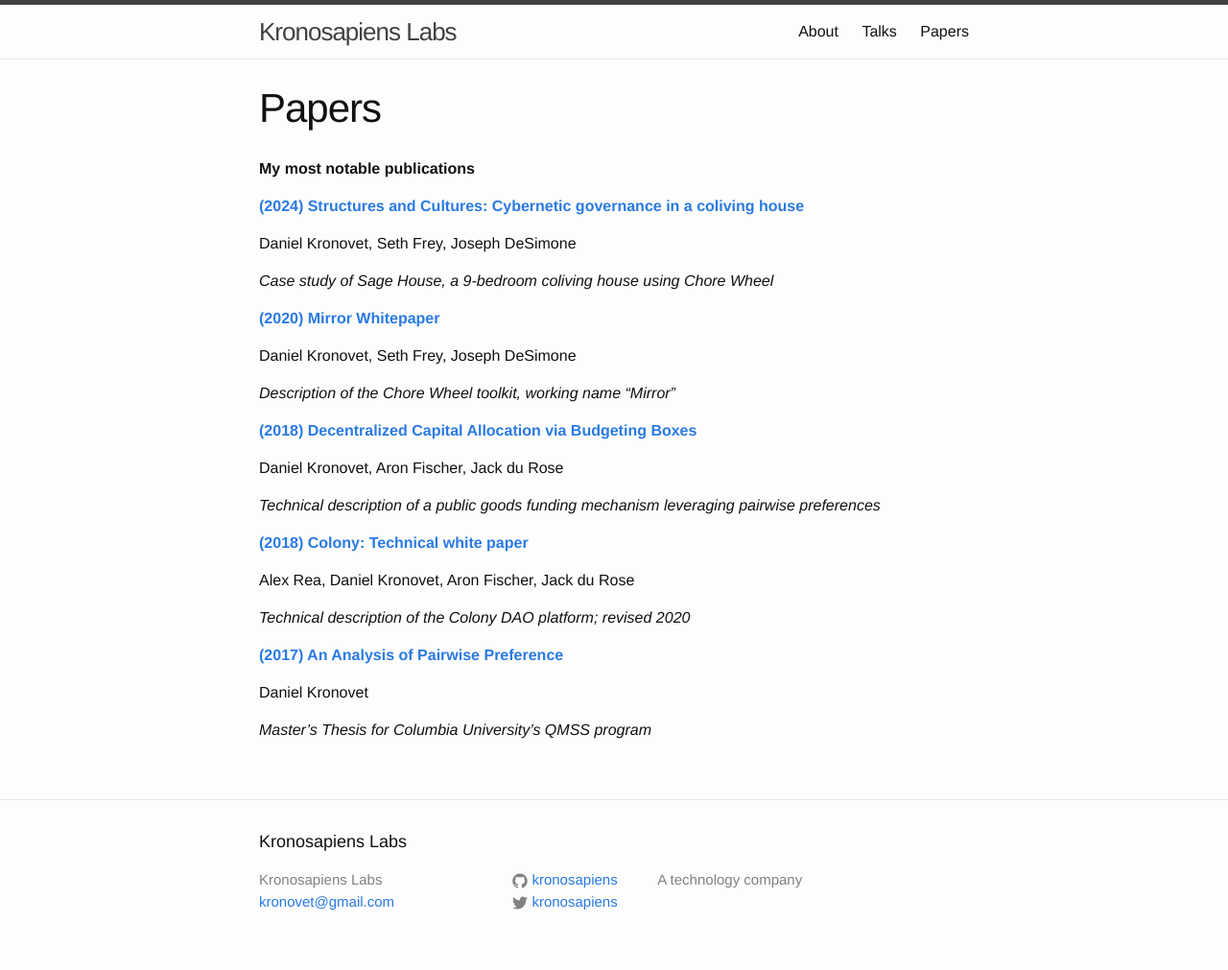
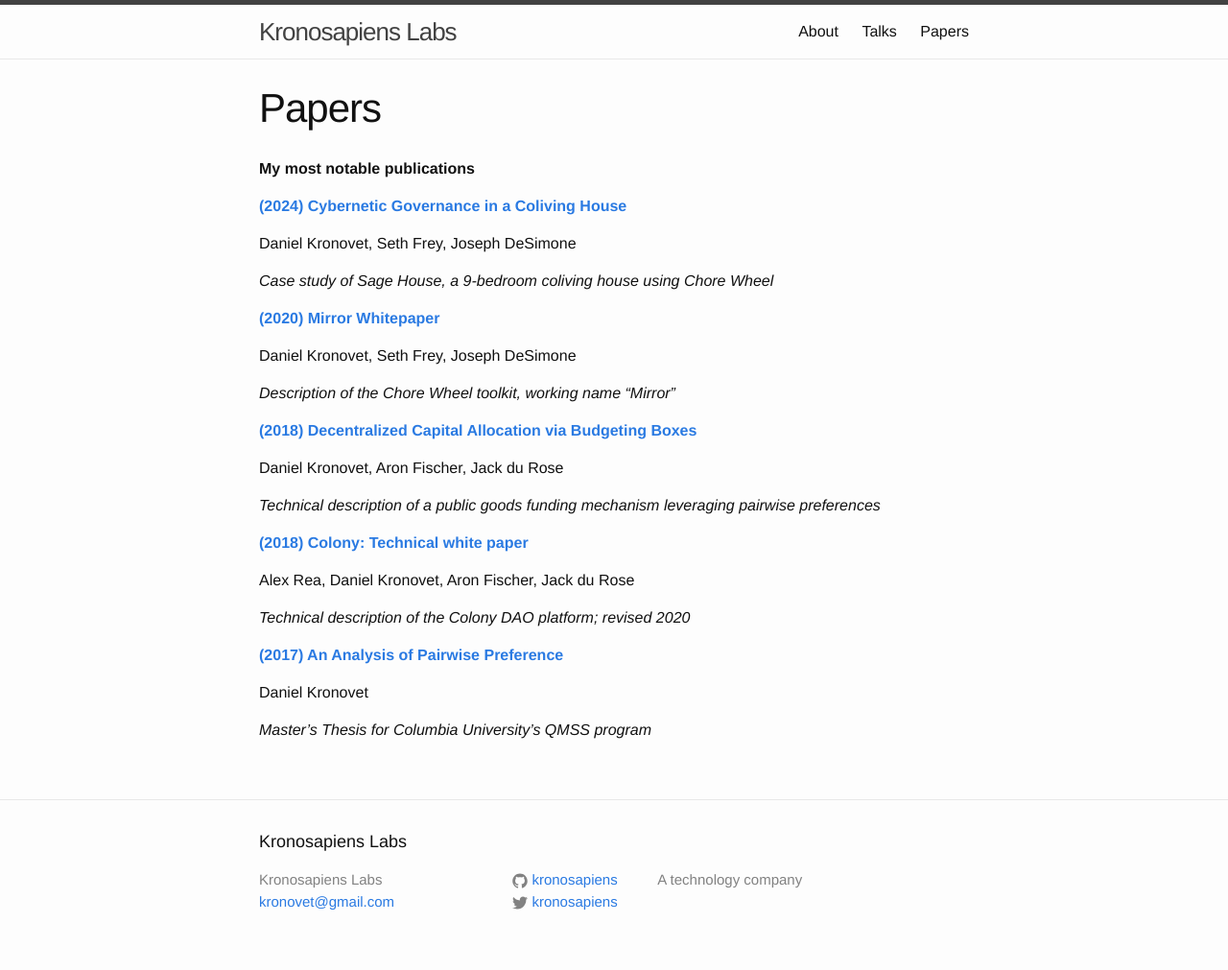
Before and after one commit to kronosapiens/kronosapiens.github.io, a Jekyll site: the page built from papers/index.md, in a window 1280 px wide. Shown: the whole page at 96% size. Built offline with Jekyll 4.4.1, drawn with Linux system fonts in a browser that asks for light colours.

Commit message:
Update Coliving paper name

```diff
--- a/papers/index.md
+++ b/papers/index.md
@@ -6,7 +6,7 @@
 
 **My most notable publications**
 
-[**(2024) Structures and Cultures: Cybernetic governance in a coliving house**]({{site.baseurl}}/papers/structures.pdf)
+[**(2024) Cybernetic Governance in a Coliving House**]({{site.baseurl}}/papers/coliving.pdf)
 
 Daniel Kronovet, Seth Frey, Joseph DeSimone
 
```
Also changed, not shown: talks/index.md (+1 -1 lines), 2 other files.
